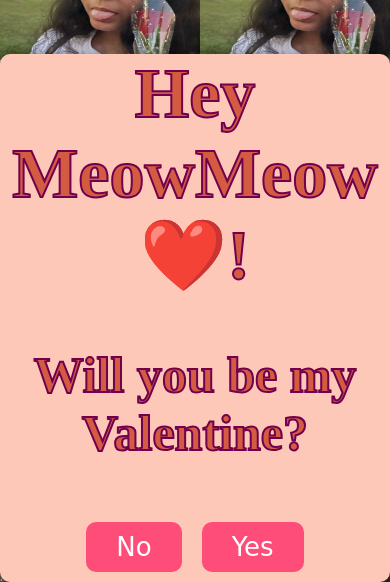
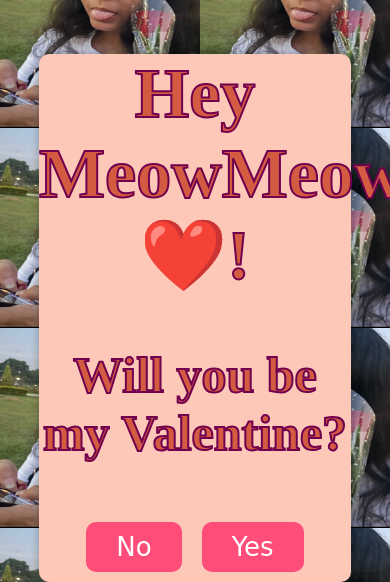
Before and after one commit to Asmit06/Ummmmm, a plain HTML site: page index.html in a window 390 px wide. Shown: the part 272-854 px from the top of the page. Drawn offline with Linux system fonts and the light colour scheme.

Commit message:
Final really

```diff
--- a/styles.css
+++ b/styles.css
@@ -42,6 +42,14 @@ body .container2 {
   background-color: #Fdc8b8;
   border-radius: 10px;
   box-shadow: 0 0 10px rgba(0, 0, 0, 0.3);
+}
+
+@media (max-width: 768px) {
+  body .container2 {
+    width: 80%; /* Adjust width to not take full screen */
+    height: auto; /* Allow the height to adjust based on content */
+    margin: 0 auto; /* Center the container */
+  }
 }
 
 .image {
```
